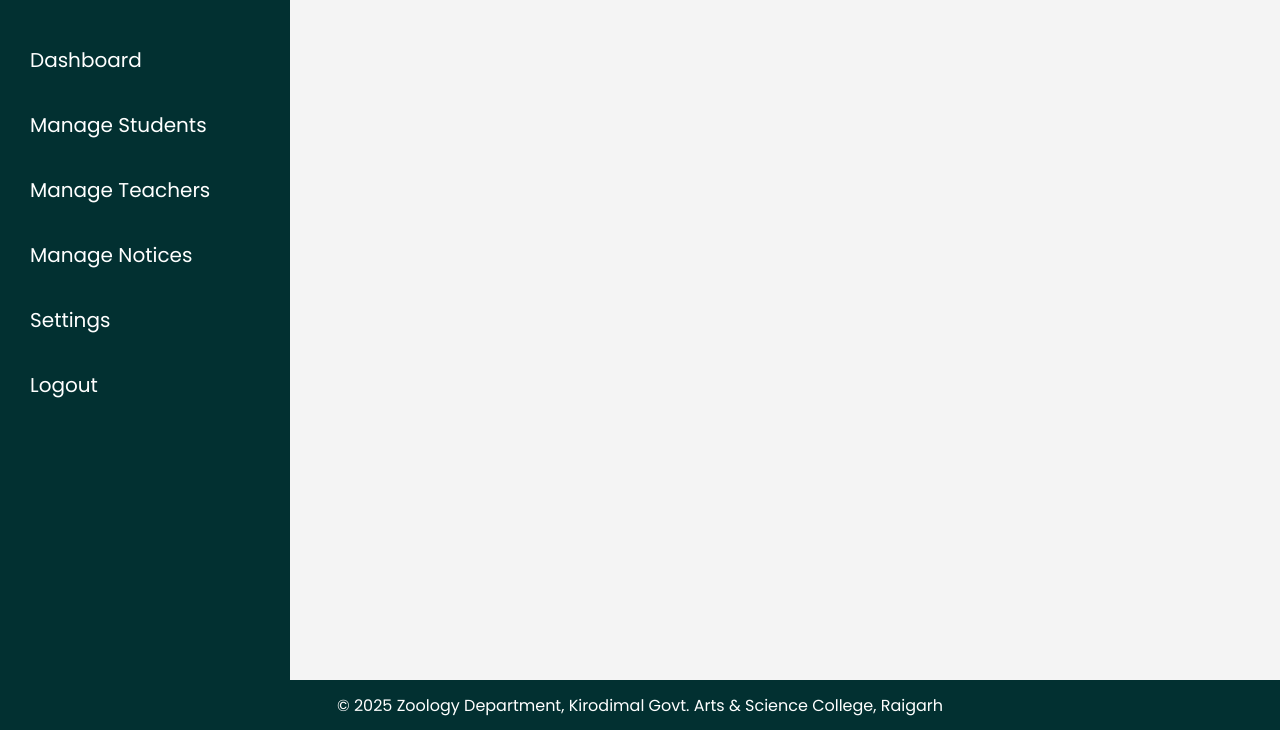
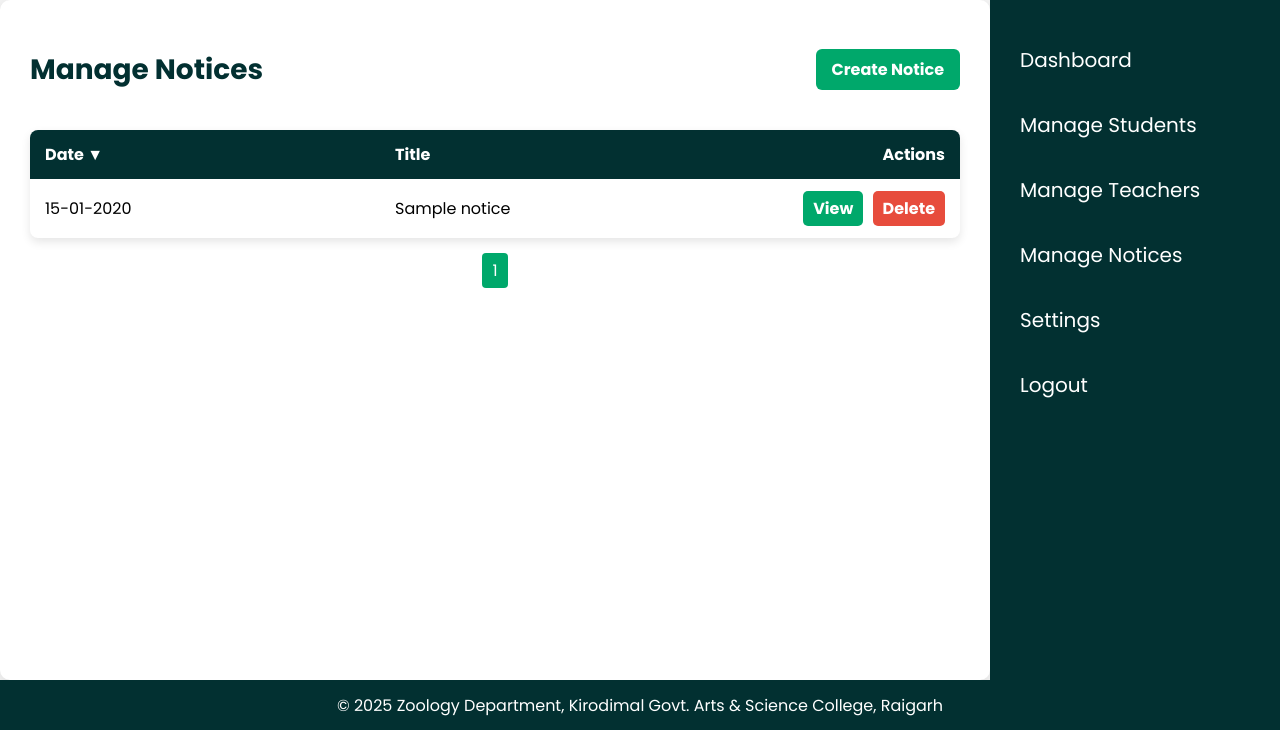
Before and after one commit to maxmadox/ZoologyWebsite, a PHP site: page /manage_notices.php in a window 1280 px wide. Shown: the part 70-800 px from the top of the page. Run offline with PHP 8.4, Linux system fonts and the light colour scheme; a user stored in the database is signed in; tables that the repository leaves empty hold one stand-in row (values such as "Sample post"); some web fonts are replaced.

Commit message:
made notice system

```diff
--- a/manage_notices.php
+++ b/manage_notices.php
@@ -1,23 +1,94 @@
 <?php
 session_start();
+include 'database/database.php';
+include 'header.php';
 
-// Checking if admin is logged in
-if(!isset($_SESSION['role']) || $_SESSION['role'] !== 'admin') {
-    header('Location: login.php');
-    exit();
-}
+// Check if admin
+$is_admin = isset($_SESSION['role']) && $_SESSION['role'] === 'admin';
 
-// Include database connection
-include 'database/database.php';
+// Sorting
+$sort_by = isset($_GET['sort']) ? $_GET['sort'] : 'date';
+$order = isset($_GET['order']) ? $_GET['order'] : 'DESC';
+$valid_columns = ['date', 'title'];
+if (!in_array($sort_by, $valid_columns)) $sort_by = 'date';
+$order = strtoupper($order) === 'ASC' ? 'ASC' : 'DESC';
 
+// Pagination
+$limit = 10;
+$page = isset($_GET['page']) ? max(1, intval($_GET['page'])) : 1;
+$offset = ($page - 1) * $limit;
 
+// Total rows
+$total_result = mysqli_query($conn, "SELECT COUNT(*) AS total FROM notices");
+$total_row = mysqli_fetch_assoc($total_result);
+$total_pages = ceil($total_row['total'] / $limit);
 
-include 'header.php';
+// Fetch notices
+$query = "SELECT * FROM notices ORDER BY $sort_by $order LIMIT $limit OFFSET $offset";
+$result = mysqli_query($conn, $query);
+
+$arrow_up = "&#9650;";
+$arrow_down = "&#9660;";
 ?>
 
-<main class ="admin-dashboard-container">
-    <?php include 'admin_sidebar.php'; ?>
+<main class="admin-dashboard-container">
+    <?php if($is_admin) include 'admin_sidebar.php'; ?>
 
+    <div class="<?php echo $is_admin ? 'admin-content' : 'public-content'; ?>">
+        <div style="display:flex; justify-content:space-between; align-items:center;">
+            <h1 class="admintitle">Manage Notices</h1>
+            <?php if($is_admin): ?>
+                <a href="create_notice.php" class="add-button">Create Notice</a>
+            <?php endif; ?>
+        </div>
+
+        <table>
+            <thead>
+                <tr>
+                    <th>
+                        <a href="?sort=date&order=<?php echo $sort_by=='date' && $order=='ASC'?'DESC':'ASC'; ?>">
+                            Date <?php if($sort_by=='date') echo $order=='ASC'?$arrow_up:$arrow_down; ?>
+                        </a>
+                    </th>
+                    <th>
+                        <a href="?sort=title&order=<?php echo $sort_by=='title' && $order=='ASC'?'DESC':'ASC'; ?>">
+                            Title <?php if($sort_by=='title') echo $order=='ASC'?$arrow_up:$arrow_down; ?>
+                        </a>
+                    </th>
+                    <th>Actions</th>
+                </tr>
+            </thead>
+            <tbody>
+                <?php while($row = mysqli_fetch_assoc($result)): ?>
+                    <tr>
+                        <td><?php echo date('d-m-Y', strtotime($row['date'])); ?></td>
+                        <td><?php echo htmlspecialchars($row['title']); ?></td>
+                        <td class="actions-cell">
+                            <a href="<?php echo $row['file_path']; ?>" target="_blank" class="edit">View</a>
+                            <?php if($is_admin): ?>
+                                <a href="delete_notice.php?id=<?php echo $row['id']; ?>" class="delete">Delete</a>
+                            <?php endif; ?>
+                        </td>
+                    </tr>
+                <?php endwhile; ?>
+            </tbody>
+        </table>
+
+        <!-- Pagination -->
+        <div class="pagination">
+            <?php if($page>1): ?>
+                <a href="?page=<?php echo $page-1 ?>&sort=<?php echo $sort_by ?>&order=<?php echo $order ?>" class="page-link">Prev</a>
+            <?php endif; ?>
+
+            <?php for($p=1; $p<=$total_pages; $p++): ?>
+                <a href="?page=<?php echo $p ?>&sort=<?php echo $sort_by ?>&order=<?php echo $order ?>" class="page-link <?php if($page==$p) echo 'active'; ?>"><?php echo $p ?></a>
+            <?php endfor; ?>
+
+            <?php if($page<$total_pages): ?>
+                <a href="?page=<?php echo $page+1 ?>&sort=<?php echo $sort_by ?>&order=<?php echo $order ?>" class="page-link">Next</a>
+            <?php endif; ?>
+        </div>
+    </div>
 </main>
 
 <?php include 'footer.php'; ?>
--- a/manage_students.php
+++ b/manage_students.php
@@ -130,7 +130,7 @@
                     <td><?php echo $row['roll_number']; ?></td>
                     <td><?php echo $row['email']; ?></td>
                     <td><?php echo $row['phone_number']; ?></td>
-                    <td>
+                    <td class="actions-cell">
                         <a href="edit_student.php?id=<?php echo $row['user_id']; ?>" class="edit">Edit</a>
                         <a href="delete_student.php?id=<?php echo $row['user_id']; ?>" class="delete">Delete</a>
                     </td>
--- a/manage_teachers.php
+++ b/manage_teachers.php
@@ -94,7 +94,7 @@
                     <td><?php echo $row['dob']; ?></td>
                     <td><?php echo $row['email']; ?></td>
                     <td><?php echo $row['phone_number']; ?></td>
-                    <td>
+                    <td class ="actions-cell">
                         <a href="edit_teacher.php?id=<?php echo $row['user_id']; ?>" class="edit">Edit</a>
                         <a href="delete_teacher.php?id=<?php echo $row['user_id']; ?>" class="delete">Delete</a>
                     </td>
--- a/style.css
+++ b/style.css
@@ -11,6 +11,7 @@
         display: flex;
         font-size: 15px;
         height: 70px;
+
     }
 
     header nav {
@@ -207,7 +208,8 @@
     .admintitle {
         font-size: 28px;
         color: #023031;
-        align-items: center;
+        text-align: center;
+
 
     }
 
@@ -385,6 +387,7 @@
 
 
     /* Table container to make it look like a card */
+    /* ===== Admin Table Styling ===== */
 .admin-content table {
     width: 100%;
     border-collapse: collapse;
@@ -392,11 +395,13 @@
     border-radius: 8px;
     box-shadow: 0 4px 10px rgba(0,0,0,0.1);
     overflow: hidden;
+    margin-top: 20px;
+    table-layout: fixed; /* consistent column widths */
 }
 
 /* Table header */
 .admin-content thead tr {
-        background-color: #007A4D;
+    background-color: #023031;
     color: white;
     font-weight: bold;
 }
@@ -405,9 +410,25 @@
 .admin-content tbody td {
     padding: 12px 15px;
     text-align: left;
+    font-size: 16px;
+    color: inherit;
+    text-decoration: none;
+    overflow: hidden;
+    text-overflow: ellipsis;
 }
 
-    /* Zebra rows */
+
+
+
+/* Last column (actions) fixed to the right */
+.admin-content thead th:last-child,
+.admin-content tbody td:last-child {
+    text-align: right;
+    width: 200px;
+    white-space: nowrap;
+}
+
+/* Alternate row color (zebra) */
 .admin-content tbody tr:nth-child(even) {
     background-color: #f9f9f9;
 }
@@ -419,26 +440,116 @@
 
 /* Action buttons */
 a.edit {
-        color: #007A4D;
+    background-color: #00A86B;
+    color: white;
     font-weight: bold;
     text-decoration: none;
-        margin-right: 8px;
+    padding: 5px 10px;
+    border-radius: 5px;
+    margin-right: 5px;
+    display: inline-block;
+    transition: background-color 0.3s;
 }
 
 a.edit:hover {
-        text-decoration: underline;
+    background-color: #007A4D;
 }
 
 a.delete {
-        color: red;
+    background-color: #E74C3C;
+    color: white;
     font-weight: bold;
+    text-decoration: none;
+    padding: 5px 10px;
+    border-radius: 5px;
+    display: inline-block;
+    transition: background-color 0.3s;
+}
+
+a.delete:hover {
+    background-color: #C0392B;
+}
+
+
+
+
+
+.admin-content table {
+    width: 100%;
+    border-collapse: collapse;
+    background-color: white;
+    box-shadow: 0 4px 10px rgba(0,0,0,0.1);
+    border-radius: 8px;
+    overflow: hidden;
+    margin-top: 20px;
+    table-layout: fixed; /* fixed layout for consistent column widths */
+}
+
+.admin-content thead tr {
+    background-color: #023031;
+}
+
+.admin-content thead th,
+.admin-content tbody td {
+    padding: 12px 15px;
+    text-align: left;
+    font-size: 16px;
+    text-decoration: none;
+    color: inherit; /* ensure text inherits row color */
+}
+
+.admin-content thead th {
+    color: white;          /* white headers */
+    font-weight: bold;     /* bold text */
+}
+
+.admin-content thead th a {
+    color: inherit;        /* use header color for sort links */
+    text-decoration: none; /* remove underline */
+}
+
+.admin-content thead th a:hover {
+    color: #00A86B;        /* optional subtle hover for sorting */
     text-decoration: none;
 }
 
-    a.delete:hover {
-        text-decoration: underline;
+/* Alternate row color */
+.admin-content tbody tr:nth-child(even) {
+    background-color: #f9f9f9;
 }
 
+    /* Edit Button */
+    a.edit {
+        background-color: #00A86B;
+        color: white;
+        font-weight: bold;
+        text-decoration: none;
+        padding: 5px 10px;
+        border-radius: 5px;
+        margin-right: 5px;
+        display: inline-block;
+        transition: background-color 0.3s;
+    }
+
+    a.edit:hover {
+        background-color: #007A4D;
+    }
+
+    /* Delete Button */
+    a.delete {
+        background-color: #E74C3C;
+        color: white;
+        font-weight: bold;
+        text-decoration: none;
+        padding: 5px 10px;
+        border-radius: 5px;
+        display: inline-block;
+        transition: background-color 0.3s;
+    }
+
+    a.delete:hover {
+        background-color: #C0392B;
+    }
 
 
 
@@ -592,81 +703,6 @@
 
     /* Container Table Styling */
 
-.admin-content table {
-    width: 100%;
-    border-collapse: collapse;
-    background-color: white;
-    box-shadow: 0 4px 10px rgba(0,0,0,0.1);
-    border-radius: 8px;
-    overflow: hidden;
-    margin-top: 20px;
-}
-
-.admin-content thead tr {
-    background-color: #023031;
-}
-
-.admin-content thead th,
-.admin-content tbody td {
-    padding: 12px 15px;
-    text-align: left;
-    font-size: 16px;
-    text-decoration: none;
-    color: inherit; /* ensure text inherits row color */
-}
-
-.admin-content thead th {
-    color: white;          /* white headers */
-    font-weight: bold;     /* bold text */
-}
-
-.admin-content thead th a {
-    color: inherit;        /* use header color for sort links */
-    text-decoration: none; /* remove underline */
-}
-
-.admin-content thead th a:hover {
-    color: #00A86B;        /* optional subtle hover for sorting */
-    text-decoration: none;
-}
-
-/* Alternate row color */
-.admin-content tbody tr:nth-child(even) {
-    background-color: #f9f9f9;
-}
-
-    /* Edit Button */
-    a.edit {
-        background-color: #00A86B;
-        color: white;
-        font-weight: bold;
-        text-decoration: none;
-        padding: 5px 10px;
-        border-radius: 5px;
-        margin-right: 5px;
-        display: inline-block;
-        transition: background-color 0.3s;
-    }
-
-    a.edit:hover {
-        background-color: #007A4D;
-    }
-
-    /* Delete Button */
-    a.delete {
-        background-color: #E74C3C;
-        color: white;
-        font-weight: bold;
-        text-decoration: none;
-        padding: 5px 10px;
-        border-radius: 5px;
-        display: inline-block;
-        transition: background-color 0.3s;
-    }
-
-    a.delete:hover {
-        background-color: #C0392B;
-    }
 
 
 
@@ -896,6 +932,7 @@
 
 /* Center the card title */
 .setting-card h3 {
+    margin-top: 0px;
     margin-bottom: 25px;
     color: #023031;
     font-size: 22px;
```
Also changed, not shown: SQL/websitedb.sql (+56 -12 lines), add_notice_process.php (added, +62 -0 lines), create_notice.php (added, +75 -0 lines), delete_notice.php (added, +27 -0 lines), notice.php (+32 -2 lines), students1.csv (added, +21 -0 lines), uploads/notices/1760792467_Frog.jpg (added). Lines whose indentation alone changed are shown as unchanged.
